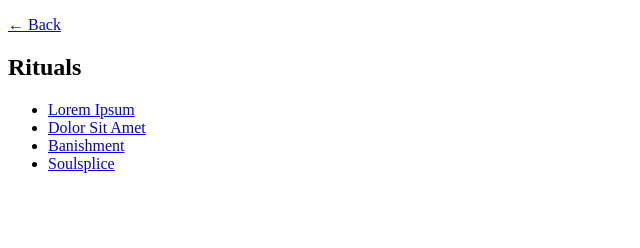
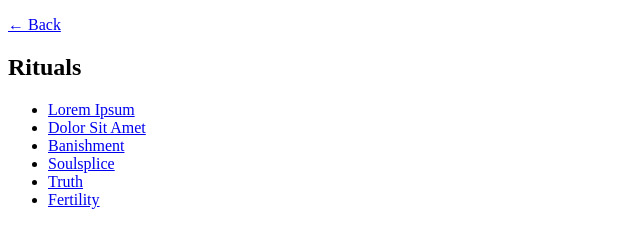
Before and after one commit to HuntedFork/larp, a plain HTML site: page docs/rituals/index.html in a window 1280 px wide. Shown: the whole page, without its empty margins (0-640 px from the left). Drawn offline with Linux system fonts and the light colour scheme.

Commit message:
update index

```diff
--- a/docs/rituals/index.html
+++ b/docs/rituals/index.html
@@ -13,6 +13,8 @@
     <li><a href="ritual.html?file=dolor-sit-amet">Dolor Sit Amet</a></li>
     <li><a href="ritual.html?file=banishment">Banishment</a></li>
     <li><a href="ritual.html?file=soulsplice">Soulsplice</a></li>
+    <li><a href="ritual.html?file=truth">Truth</a></li>
+    <li><a href="ritual.html?file=fertility">Fertility</a></li>
   </ul>
 </body>
 </html>
```
